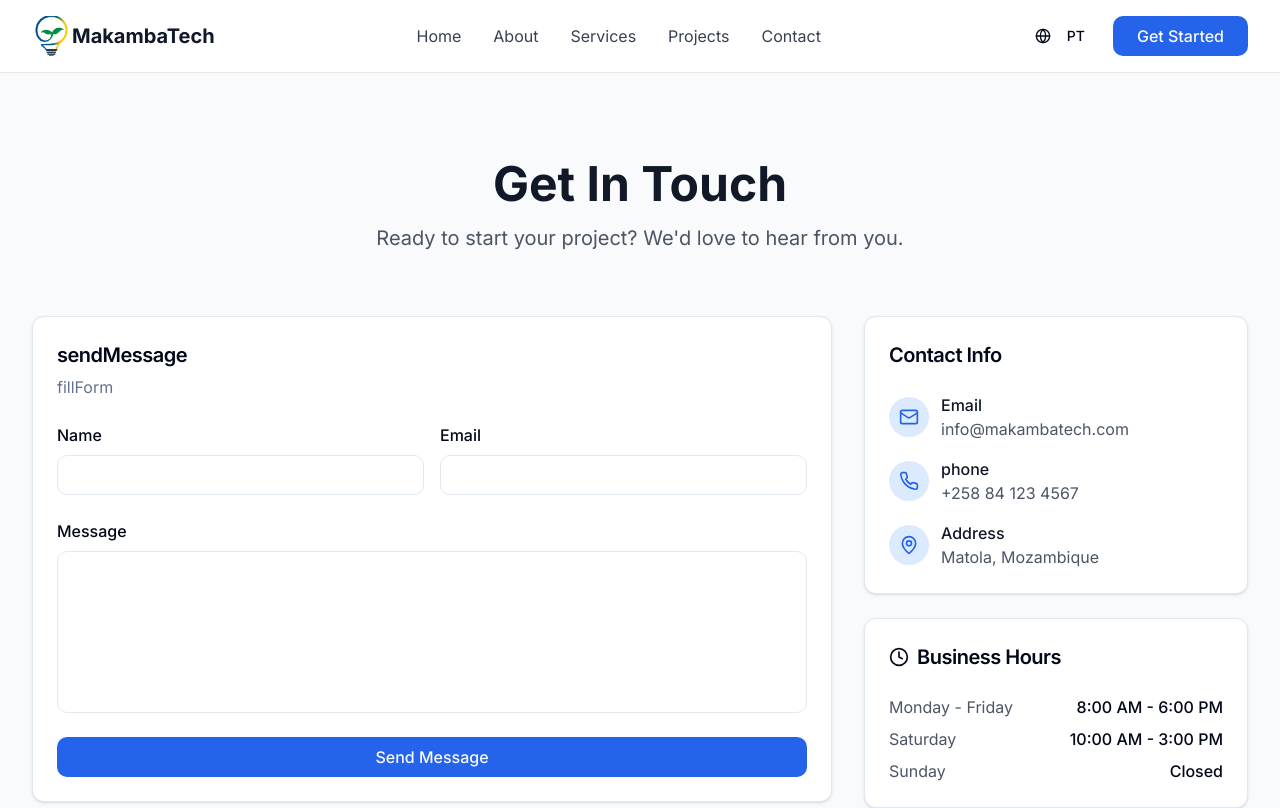
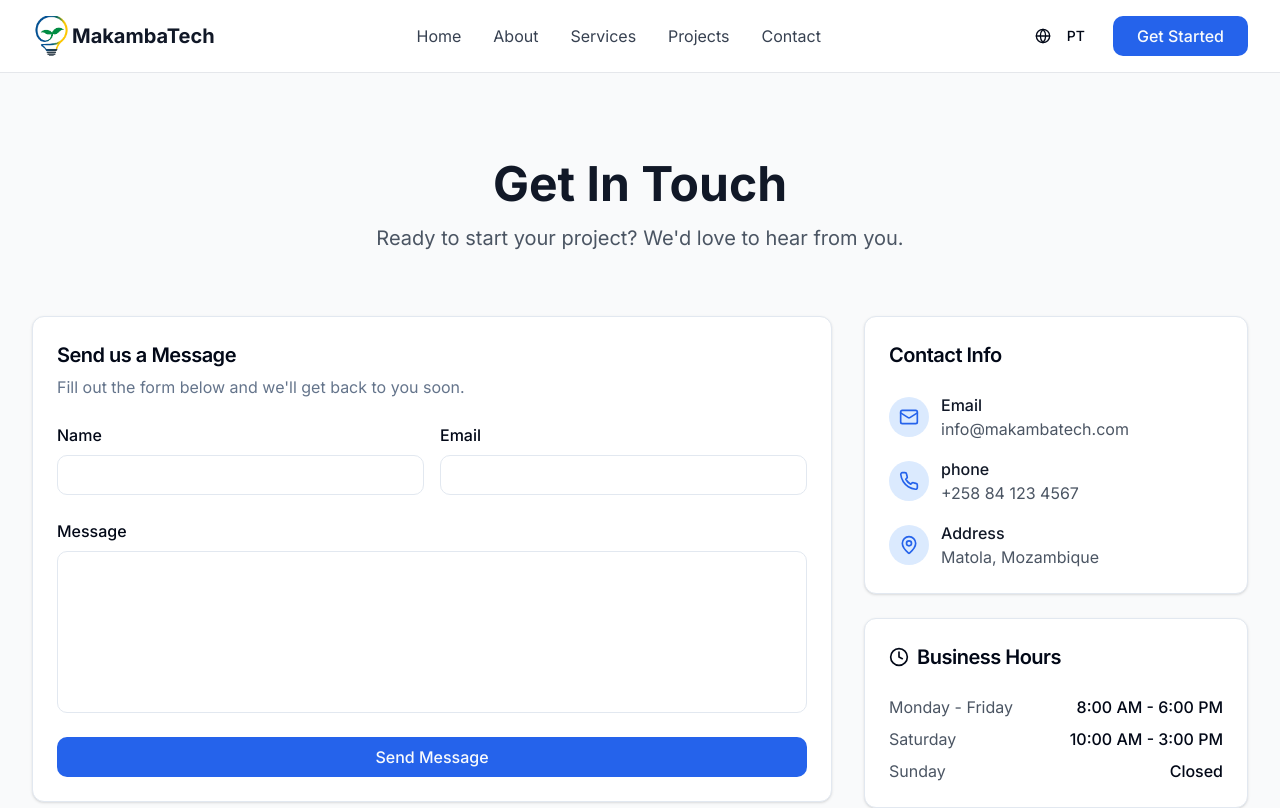
Before and after one commit to Bernie-Dramos/MTech, a Next.js app: page /contact in a window 1280 px wide. Shown: the top 808 px of the page. Built offline with nearby package versions, Linux system fonts and the light colour scheme.

Commit message:
Update translations.ts

```diff
--- a/data/translations.ts
+++ b/data/translations.ts
@@ -93,6 +93,8 @@ export const translations = {
     // Contact Page
     contactTitle: "Get In Touch",
     contactSubtitle: "Ready to start your project? We'd love to hear from you.",
+    sendMessage: "Send us a Message",
+    fillForm: "Fill out the form below and we'll get back to you soon.",
     name: "Name",
     email: "Email",
     message: "Message",
@@ -215,6 +217,8 @@ export const translations = {
     // Contact Page
     contactTitle: "Entre em Contacto",
     contactSubtitle: "Pronto para começar o seu projeto? Adoraríamos ouvir de si.",
+    sendMessage: "Envia-nos uma mensagem",
+    fillForm: "Preencha o formulario abaixo e entraremos em contato com voce imediatamente.",
     name: "Nome",
     email: "Email",
     message: "Mensagem",
```
